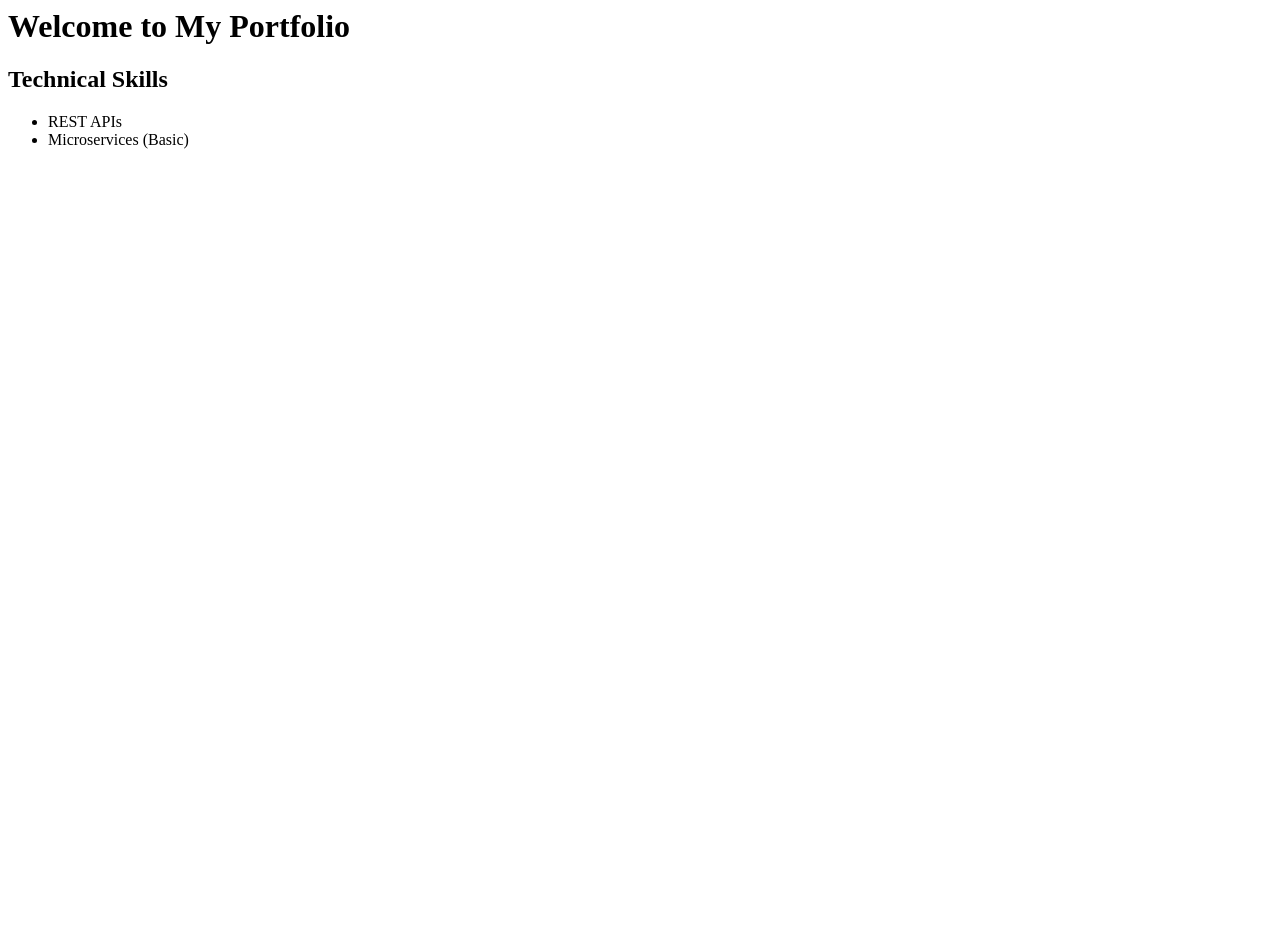
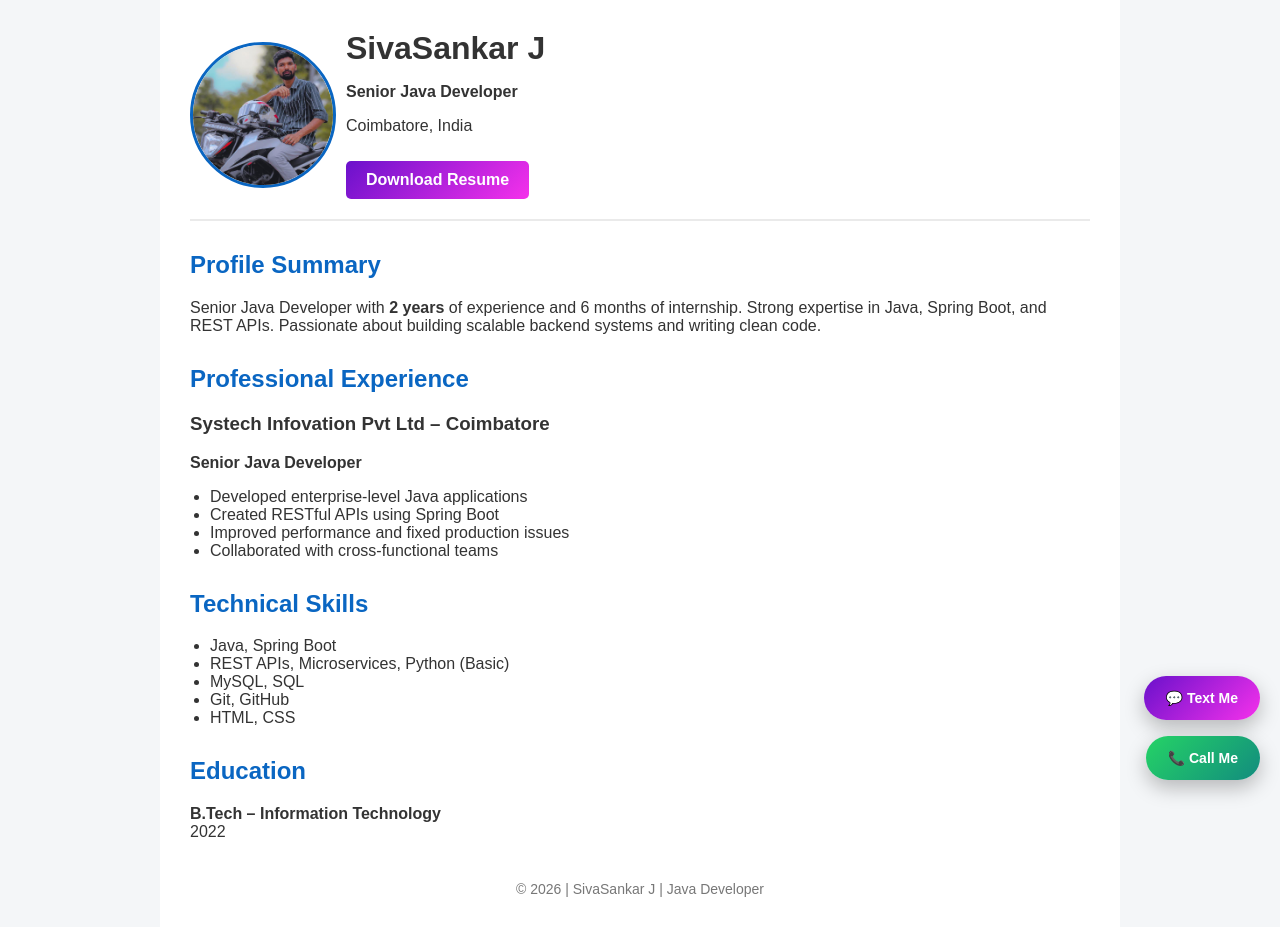
Before and after one commit to SivaSankar-7/Portfolio, a plain HTML site: page index.html in a window 1280 px wide. Before the commit the page ends 800 px from the top, so only its background shows below. Drawn offline with Linux system fonts and the light colour scheme.

Commit message:
Add Python For Skills

```diff
--- a/index.html
+++ b/index.html
@@ -1,13 +1,164 @@
-<html>
+<!DOCTYPE html>
+<html lang="en">
 <head>
-    <title>Your Portfolio</title>
+    <meta charset="UTF-8">
+    <title>SivaSankar J | Senior Java Developer</title>
+    <meta name="viewport" content="width=device-width, initial-scale=1.0">
+
+    <style>
+        body {
+            margin: 0;
+            font-family: Arial, Helvetica, sans-serif;
+            background-color: #f4f6f8;
+            color: #333;
+        }
+        .container {
+            max-width: 900px;
+            margin: auto;
+            background: #ffffff;
+            padding: 30px;
+        }
+        header {
+            display: flex;
+            align-items: center;
+            gap: 10px;
+            border-bottom: 2px solid #eaeaea;
+            padding-bottom: 20px;
+        }
+        header img {
+            width: 140px;
+            height: 140px;
+            border-radius: 50%;
+            object-fit: cover;
+            border: 3px solid #0a66c2;
+        }
+        h1 {
+            margin: 0;
+        }
+        h2 {
+            color: #0a66c2;
+        }
+        .btn {
+            display: inline-block;
+            margin-top: 10px;
+            padding: 10px 20px;
+            background-color: #0a66c2;
+            color: #fff;
+            text-decoration: none;
+            border-radius: 5px;
+            font-weight: bold;
+        }
+        .btn:hover {
+            background-color: #004182;
+        }
+        .section {
+            margin-top: 30px;
+        }
+        ul {
+            padding-left: 20px;
+        }
+        footer {
+            text-align: center;
+            margin-top: 40px;
+            font-size: 14px;
+            color: #777;
+        }
+		.call-btn {
+		position: fixed;
+		bottom: 20px;
+		right: 20px;
+		background: linear-gradient(135deg, #25D366, #128C7E);
+		color: #ffffff;
+		padding: 14px 22px;
+		border-radius: 50px;
+		text-decoration: none;
+		font-weight: bold;
+		font-size: 14px;
+		box-shadow: 0 8px 20px rgba(0, 0, 0, 0.25);
+		z-index: 1000;
+		transition: transform 0.2s ease, box-shadow 0.2s ease;
+		}
+
+		.call-btn:hover {
+		transform: translateY(-3px);
+		box-shadow: 0 12px 25px rgba(0, 0, 0, 0.35);
+		}
+
+	.text-btn {
+    background: linear-gradient(135deg, #6a11cb, #f531eb);
+	}
+
+    </style>
+	<link rel="stylesheet"  href="https://cdnjs.cloudflare.com/ajax/libs/font-awesome/6.5.0/css/all.min.css">
+
 </head>
+
 <body>
-    <h1>Welcome to My Portfolio</h1>
-    <h2>Technical Skills</h2>
-    <ul>
-        <li>REST APIs</li>
-        <li>Microservices (Basic)</li>
-    </ul>
+<div class="container">
+
+    <header>
+        <img src="Sivasankar-J.jpg" alt="SivaSankar J">
+        <div>
+            <h1>SivaSankar J</h1>
+            <p><strong>Senior Java Developer</strong></p>
+            <p>Coimbatore, India</p>
+            <a href="SivaSankar J Resume Up 2025.pdf" class="btn" style="background: linear-gradient(135deg, #6a11cb, #f531eb);" target="_blank">Download Resume</a>
+        </div>
+    </header>
+
+    <div class="section">
+        <h2>Profile Summary</h2>
+        <p>
+            Senior Java Developer with <b>2 years</b> of experience and 6 months of internship.
+            Strong expertise in Java, Spring Boot, and REST APIs. Passionate about
+            building scalable backend systems and writing clean code.
+        </p>
+    </div>
+
+    <div class="section">
+        <h2>Professional Experience</h2>
+        <h3>Systech Infovation Pvt Ltd – Coimbatore</h3>
+        <p><strong>Senior Java Developer</strong></p>
+        <ul>
+            <li>Developed enterprise-level Java applications</li>
+            <li>Created RESTful APIs using Spring Boot</li>
+            <li>Improved performance and fixed production issues</li>
+            <li>Collaborated with cross-functional teams</li>
+        </ul>
+    </div>
+
+    <div class="section">
+        <h2>Technical Skills</h2>
+        <ul>
+            <li>Java, Spring Boot</li>
+            <li>REST APIs, Microservices, Python (Basic)</li>
+            <li>MySQL, SQL</li>
+            <li>Git, GitHub</li>
+            <li>HTML, CSS</li>
+        </ul>
+    </div>
+
+    <div class="section">
+        <h2>Education</h2>
+        <p>
+            <strong>B.Tech – Information Technology</strong><br>
+            2022
+        </p>
+    </div>
+
+	<a href="https://wa.me/918760595680" target="_blank" class="call-btn text-btn" style="bottom:80px;">
+    💬 Text Me
+	</a>
+
+	<a href="tel:+918760595680" class="call-btn">
+    📞 Call Me
+	</a>
+
+
+    <footer>
+        © 2026 | SivaSankar J | Java Developer
+    </footer>
+
+</div>
 </body>
 </html>
```
